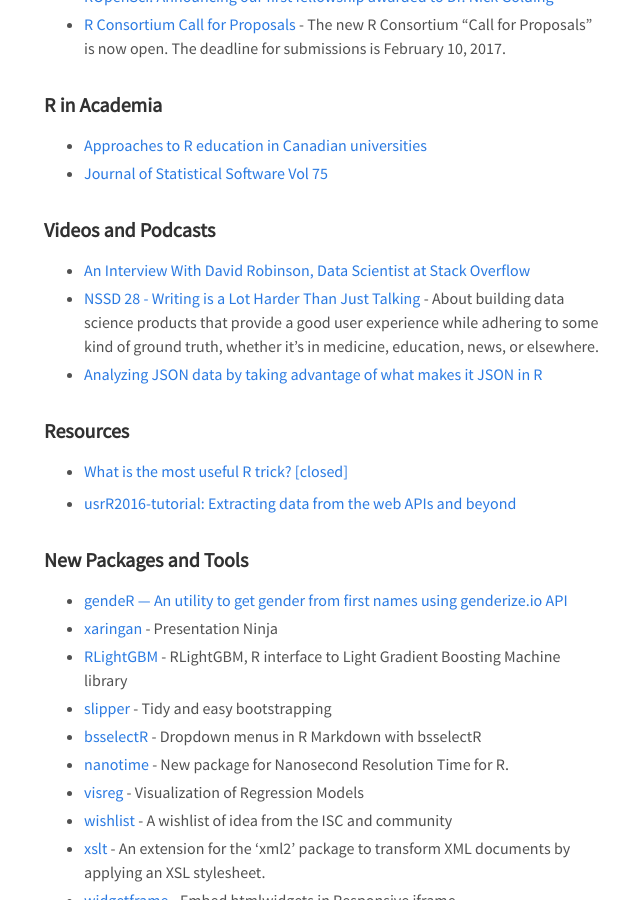
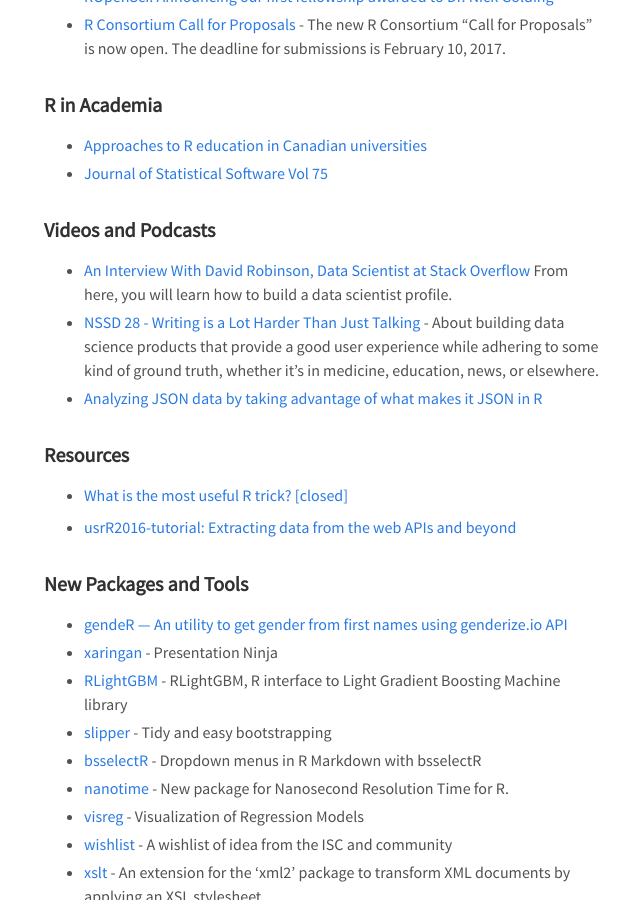
Before and after one commit to rweekly/rweekly.org, a Jekyll site: the page built from draft.md, in a window 1280 px wide and 900 px high, scrolled down 2938 px. Shown: the whole window, without its empty margins (316-956 px from the left). Built offline with Jekyll 4.4.1, drawn with Linux system fonts in a browser that asks for light colours; emoji names are drawn with the system emoji font; comment, search, counter and statistics services are not loaded.

Commit message:
Add lines under video and podcasts
What you have there is perfectly fine. I listened to the interview video with David Robinson and think there are actually pretty helpful tips over there. So i added a line to tell readers a bit about the interview to encourage them click through.

```diff
--- a/draft.md
+++ b/draft.md
@@ -89,7 +89,7 @@
 
 ### Videos and Podcasts
 
-+ [An Interview With David Robinson, Data Scientist at Stack Overflow](https://www.datacamp.com/community/blog/an-interview-with-david-robinson-data-scientist-at-stack-overflow)
++ [An Interview With David Robinson, Data Scientist at Stack Overflow](https://www.datacamp.com/community/blog/an-interview-with-david-robinson-data-scientist-at-stack-overflow) From here, you will learn how to build a data scientist profile.
 + [NSSD 28 - Writing is a Lot Harder Than Just Talking](https://soundcloud.com/nssd-podcast/episode-28-writing-is-a-lot-harder-than-just-talking) - About building data science products that provide a good user experience while adhering to some kind of ground truth, whether it’s in medicine, education, news, or elsewhere.
 + [Analyzing JSON data by taking advantage of what makes it JSON in R](https://blog.exploratory.io/analyzing-json-data-by-taking-advantage-of-the-structure-in-r-1e0508e30117#.7sxhp32yt)
 
```
